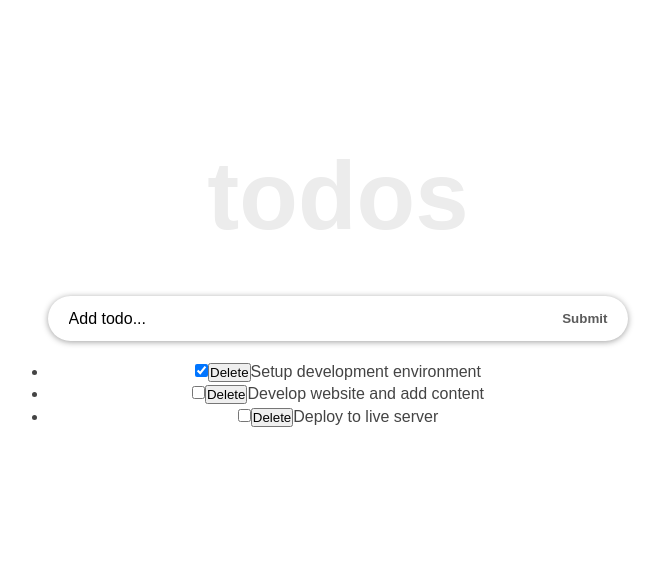
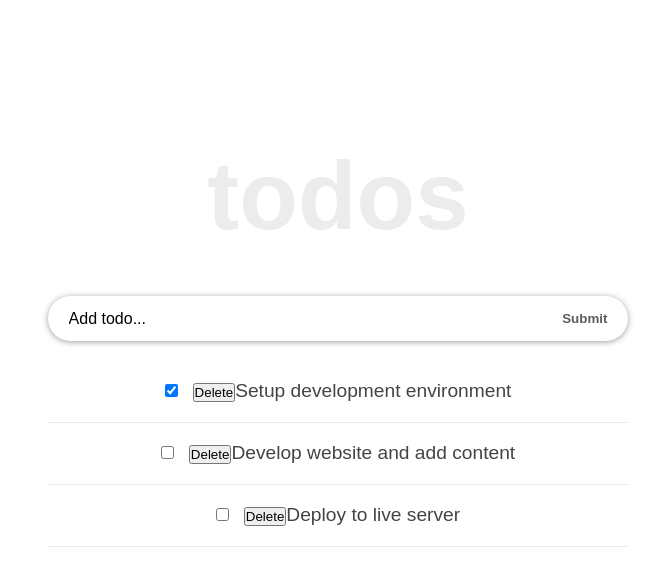
Before and after one commit to warui09/react-todo-app, a React (Create React App) app: page / in a window 1280 px wide. Shown: the top 586 px of the page, without its empty margins (302-964 px from the left). Built offline with nearby package versions, Linux system fonts and the light colour scheme.

Commit message:
used css modules to style TodoItem

```diff
--- a/src/components/TodoItem.js
+++ b/src/components/TodoItem.js
@@ -1,11 +1,13 @@
 import React from "react";
+import styles from "./TodoItem.module.css";
 
 class TodoItem extends React.Component {
   render() {
     return (
-      <li key={this.props.todo.id}>
+      <li key={this.props.todo.id} className={styles.item}>
         <input
           type={"checkbox"}
+          className={styles.checkbox}
           checked={this.props.todo.completed}
           onChange={() => this.props.handleChangeProps(this.props.todo.id)}
         />
--- /dev/null
+++ b/src/components/TodoItem.module.css
@@ -0,0 +1,23 @@
+.item {
+  font-size: 1.2rem;
+  list-style-type: none;
+  padding: 17px 0px;
+  border-bottom: 1px solid #eaeaea;
+}
+
+.checkbox {
+  margin-right: 15px;
+}
+
+.item-button {
+  font-size: 13px;
+  background: #f1f3f4;
+  border: none;
+  cursor: pointer;
+  float: right;
+  outline: none;
+  border-radius: 100px;
+  height: 50px;
+  width: 50px;
+  margin: -10px 0 0 10px;
+}
```
